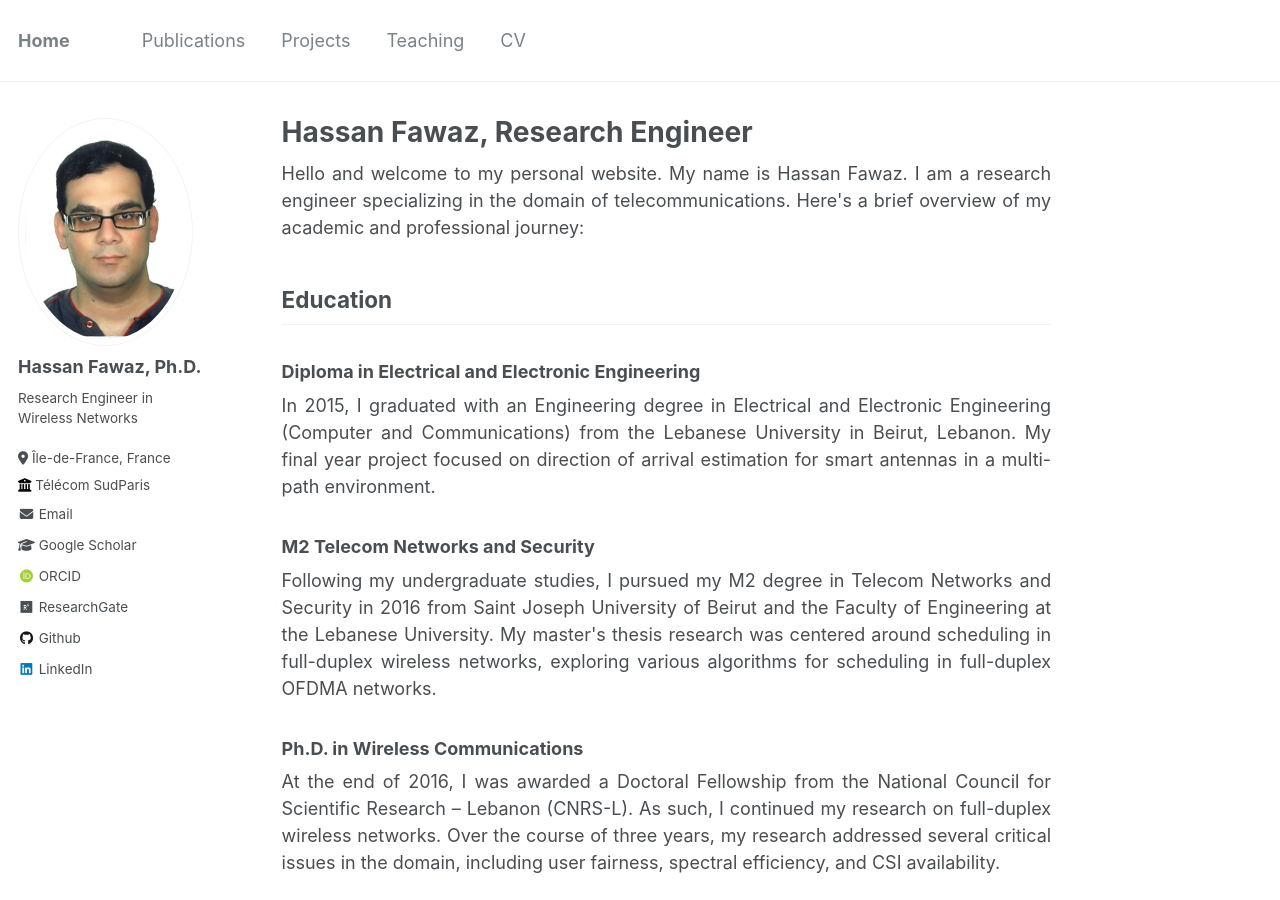
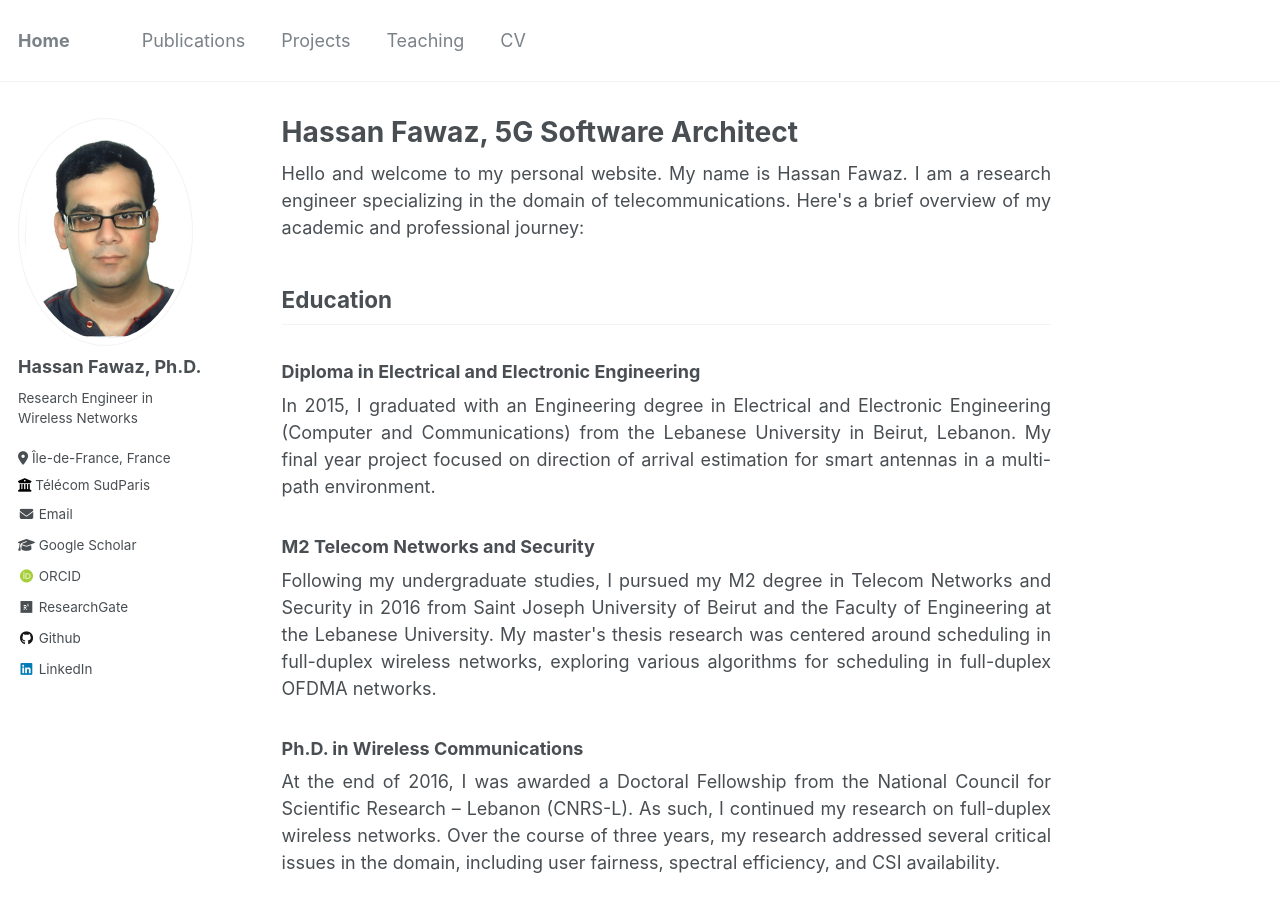
Before and after one commit to Hassan-Fawaz/Hassan-Fawaz.github.io, a Jekyll site: the page built from _pages/about.md, in a window 1280 px wide and 900 px high. Built offline with Jekyll 4.4.1, drawn with Linux system fonts in a browser that asks for light colours; some web fonts are replaced.

Commit message:
Update about.md

```diff
--- a/_pages/about.md
+++ b/_pages/about.md
@@ -1,6 +1,6 @@
 ---
 permalink: /
-title: "Hassan Fawaz, Research Engineer"
+title: "Hassan Fawaz, 5G Software Architect"
 author_profile: true
 redirect_from:
   - /about/
```
